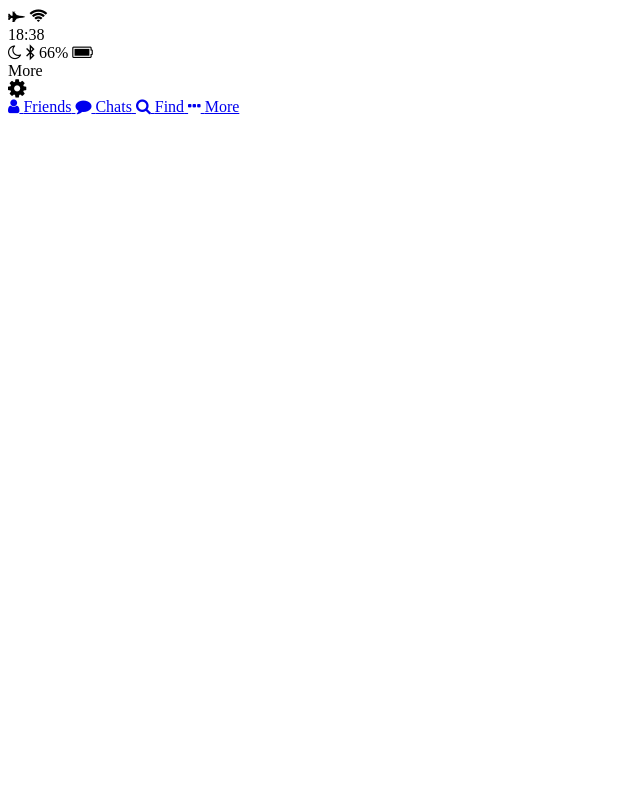
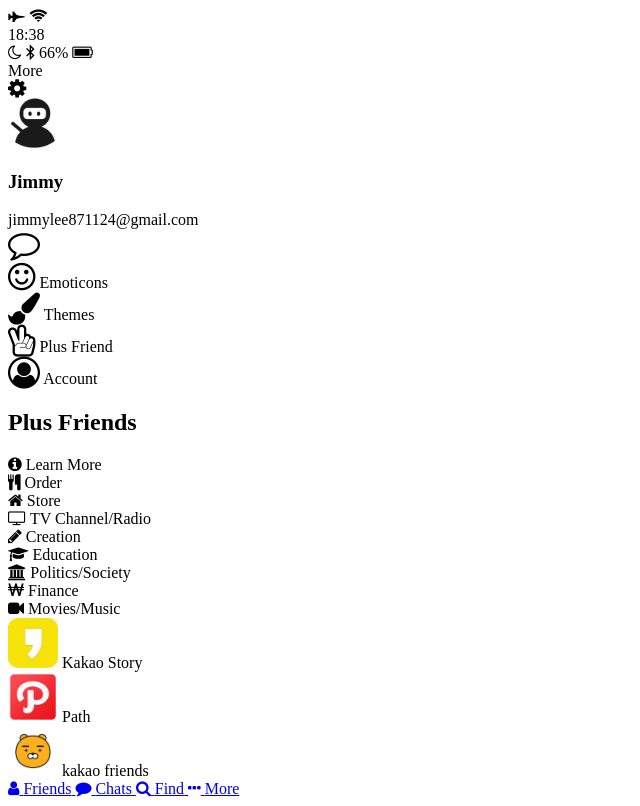
Before and after one commit to jimmylegendary/kakao-clone, a plain HTML site: page more.html in a window 1280 px wide. Shown: the whole page, without its empty margins (0-640 px from the left). Drawn offline with Linux system fonts and the light colour scheme.

Commit message:
More page is done

```diff
--- a/more.html
+++ b/more.html
@@ -35,6 +35,97 @@
       </div>
     </div>
   </header>
+  <main class="more">
+    <header class="more__header">
+      <div class="more-header__column">
+        <img src="images/avatar.jpg" width=50 height=50>
+        <div class="more-header_info">
+          <h3 class="more-header_title">
+            Jimmy
+          </h3>
+          <span class="more-header_subtitle">
+            jimmylee871124@gmail.com
+          </span>
+        </div>
+      </div>
+      <i class="fa fa-comment-o fa-2x"></i>
+    </header>
+    <section class="more__options">
+      <div class="more__option">
+        <i class="fa fa-smile-o fa-2x"></i>
+        <span class="more__option-title">Emoticons</span>
+      </div>
+      <div class="more__option">
+        <i class="fa fa-paint-brush fa-2x"></i>
+        <span class="more__option-title">Themes</span>
+      </div>
+      <div class="more__option">
+        <i class="fa fa-hand-peace-o fa-2x"></i>
+        <span class="more__option-title">Plus Friend</span>
+      </div>
+      <div class="more__option">
+        <i class="fa fa-user-circle-o fa-2x"></i>
+        <span class="more__option-title">Account</span>
+      </div>
+    </section>
+    <section class="more__plus-friends">
+      <header class="plus-friends__header">
+        <h2 class="plus-friends__title">Plus Friends</h2>
+        <span class="plus-friends__learn-more">
+          <i class="fa fa-info-circle"></i>
+          Learn More
+        </span>
+      </header>
+      <div class="plus-friends__items">
+        <div class="plus-friends__item">
+          <i class="fa fa-cutlery"></i>
+          <span class="plus-friends__item-title">Order</span>
+        </div>
+        <div class="plus-friends__item">
+          <i class="fa fa-home"></i>
+          <span class="plus-friends__item-title">Store</span>
+        </div>
+        <div class="plus-friends__item">
+          <i class="fa fa-television"></i>
+          <span class="plus-friends__item-title">TV Channel/Radio</span>
+        </div>
+        <div class="plus-friends__item">
+          <i class="fa fa-pencil"></i>
+          <span class="plus-friends__item-title">Creation</span>
+        </div>
+        <div class="plus-friends__item">
+          <i class="fa fa-graduation-cap"></i>
+          <span class="plus-friends__item-title">Education</span>
+        </div>
+        <div class="plus-friends__item">
+          <i class="fa fa-university"></i>
+          <span class="plus-friends__item-title">Politics/Society</span>
+        </div>
+        <div class="plus-friends__item">
+          <i class="fa fa-krw"></i>
+          <span class="plus-friends__item-title">Finance</span>
+        </div>
+        <div class="plus-friends__item">
+          <i class="fa fa-video-camera"></i>
+          <span class="plus-friends__item-title">Movies/Music</span>
+        </div>
+      </div>
+    </section>
+    <section class="more__options">
+      <div class="more__option">
+        <img src="images/KakaoStory.jpg" width=50 height=50 alt="" class="more__options-image">
+        <span class="more_options-title">Kakao Story</span>
+      </div>
+      <div class="more__option">
+        <img src="images/Path.jpg" width=50 height=50 alt="" class="more__options-image">
+        <span class="more_options-title">Path</span>
+      </div>
+      <div class="more__option">
+        <img src="images/KakaoFriends.jpg" width=50 height=50 alt="" class="more__options-image">
+        <span class="more_options-title">kakao friends</span>
+      </div>
+    </section>
+  </main>
   <nav class="tab-bar">
     <a href="index.html" class="tab-bar__tab">
       <i class="fa fa-user"></i>
```
Also changed, not shown: chats.html (+2 -2 lines), images/KakaoFriends.jpg (added), images/KakaoStory.jpg (added), images/Path.jpg (added), images/avatar.jpg (added).
